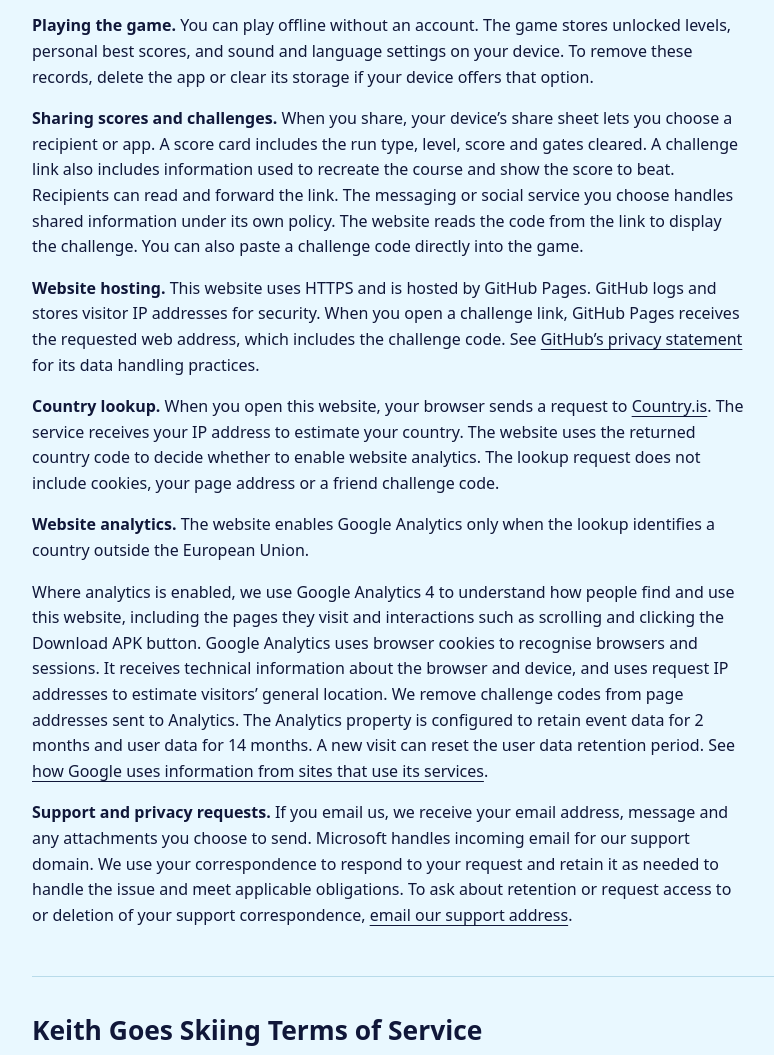
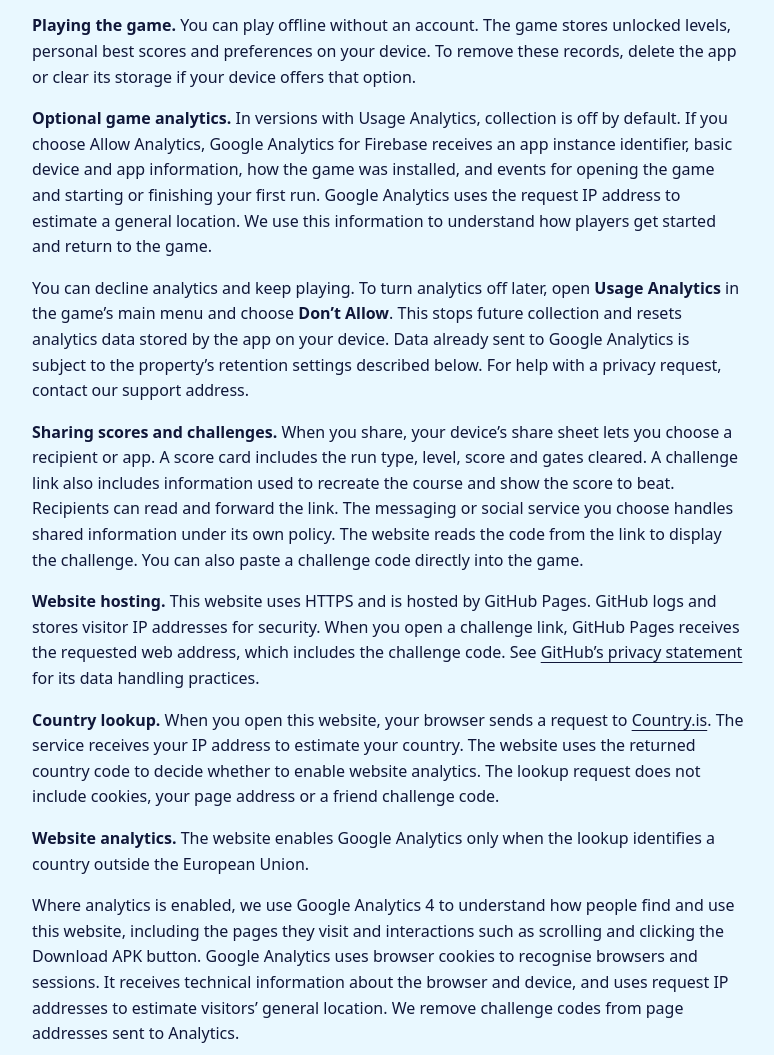
Before and after one commit to peakwalk/kgs-site, a website built with Parcel: page src/index.html in a window 1280 px wide. Shown: the part 1821-2876 px from the top of the page, without its empty margins (48-822 px from the left). Built offline with nearby package versions, Linux system fonts and the light colour scheme.

Commit message:
Disclose optional in-game analytics

```diff
--- a/src/index.html
+++ b/src/index.html
@@ -117,12 +117,15 @@
         <h2>Keith Goes Skiing Privacy Policy</h2>
         <p class="meta">Updated <time datetime="2026-11-25">25 November 2026</time></p>
         <p>Peakwalk Info Tech Ltd. provides the game and website. For privacy questions, email <a href="mailto:support@eaxmarketplace.com">support@eaxmarketplace.com</a>.</p>
-        <p><strong>Playing the game.</strong> You can play offline without an account. The game stores unlocked levels, personal best scores, and sound and language settings on your device. To remove these records, delete the app or clear its storage if your device offers that option.</p>
+        <p><strong>Playing the game.</strong> You can play offline without an account. The game stores unlocked levels, personal best scores and preferences on your device. To remove these records, delete the app or clear its storage if your device offers that option.</p>
+        <p><strong>Optional game analytics.</strong> In versions with Usage Analytics, collection is off by default. If you choose Allow Analytics, Google Analytics for Firebase receives an app instance identifier, basic device and app information, how the game was installed, and events for opening the game and starting or finishing your first run. Google Analytics uses the request IP address to estimate a general location. We use this information to understand how players get started and return to the game.</p>
+        <p>You can decline analytics and keep playing. To turn analytics off later, open <strong>Usage Analytics</strong> in the game’s main menu and choose <strong>Don’t Allow</strong>. This stops future collection and resets analytics data stored by the app on your device. Data already sent to Google Analytics is subject to the property’s retention settings described below. For help with a privacy request, contact our support address.</p>
         <p><strong>Sharing scores and challenges.</strong> When you share, your device’s share sheet lets you choose a recipient or app. A score card includes the run type, level, score and gates cleared. A challenge link also includes information used to recreate the course and show the score to beat. Recipients can read and forward the link. The messaging or social service you choose handles shared information under its own policy. The website reads the code from the link to display the challenge. You can also paste a challenge code directly into the game.</p>
         <p><strong>Website hosting.</strong> This website uses HTTPS and is hosted by GitHub Pages. GitHub logs and stores visitor IP addresses for security. When you open a challenge link, GitHub Pages receives the requested web address, which includes the challenge code. See <a href="https://docs.github.com/en/site-policy/privacy-policies/github-general-privacy-statement">GitHub’s privacy statement</a> for its data handling practices.</p>
         <p><strong>Country lookup.</strong> When you open this website, your browser sends a request to <a href="https://country.is/">Country.is</a>. The service receives your IP address to estimate your country. The website uses the returned country code to decide whether to enable website analytics. The lookup request does not include cookies, your page address or a friend challenge code.</p>
         <p><strong>Website analytics.</strong> The website enables Google Analytics only when the lookup identifies a country outside the European Union.</p>
-        <p>Where analytics is enabled, we use Google Analytics 4 to understand how people find and use this website, including the pages they visit and interactions such as scrolling and clicking the Download APK button. Google Analytics uses browser cookies to recognise browsers and sessions. It receives technical information about the browser and device, and uses request IP addresses to estimate visitors’ general location. We remove challenge codes from page addresses sent to Analytics. The Analytics property is configured to retain event data for 2 months and user data for 14 months. A new visit can reset the user data retention period. See <a href="https://www.google.com/policies/privacy/partners/">how Google uses information from sites that use its services</a>.</p>
+        <p>Where analytics is enabled, we use Google Analytics 4 to understand how people find and use this website, including the pages they visit and interactions such as scrolling and clicking the Download APK button. Google Analytics uses browser cookies to recognise browsers and sessions. It receives technical information about the browser and device, and uses request IP addresses to estimate visitors’ general location. We remove challenge codes from page addresses sent to Analytics.</p>
+        <p><strong>Google Analytics retention.</strong> Our Google Analytics property is configured to retain event data for 2 months and user data for 14 months. New activity can reset the user data retention period. See <a href="https://www.google.com/policies/privacy/partners/">how Google uses information from sites and apps that use its services</a>.</p>
         <p><strong>Support and privacy requests.</strong> If you email us, we receive your email address, message and any attachments you choose to send. Microsoft handles incoming email for our support domain. We use your correspondence to respond to your request and retain it as needed to handle the issue and meet applicable obligations. To ask about retention or request access to or deletion of your support correspondence, <a href="mailto:support@eaxmarketplace.com">email our support address</a>.</p>
       </section>
 
```
